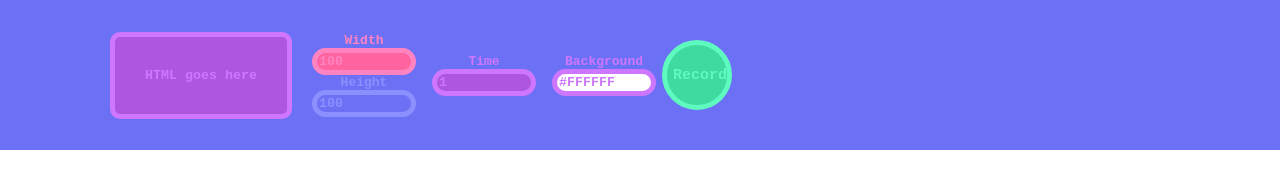
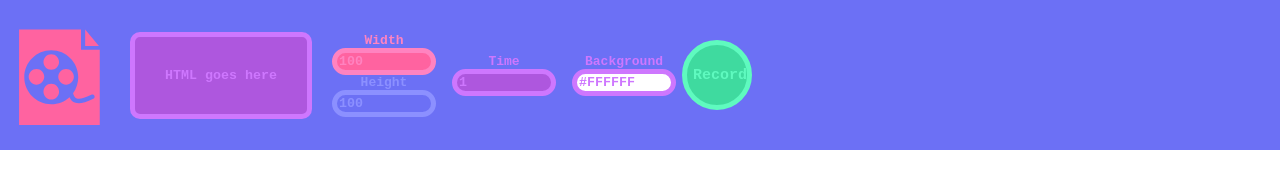
Before and after one commit to ZyberDev/element2webm, a plain HTML site: page index.html in a window 1280 px wide. Drawn offline with Linux system fonts and the light colour scheme.

Commit message:
Added icon/favicon and changed tab title to Element2WEBM

```diff
--- a/index.html
+++ b/index.html
@@ -1,13 +1,14 @@
 <!DOCTYPE html>
 <html lang="en">
     <head>
-        <title>Element Recorder</title>
+        <title>Element2WEBM</title>
         <link rel="stylesheet" href="styles.css">
+        <link rel="icon" type="image/svg" href="logo.svg" />
     </head>
     <body>
         <nav class="navbar">
             <div class="navbar__container">
-                <svg class="icon" width="100px" height="100px"></svg>
+                <img class="icon" width="100px" height="100px" src="logo.svg">
                 <input class="htmldata" value="HTML goes here">
                 <div style="display: inline-grid; padding: 10px; width: 100px;">
                     <tex class="widthlabel">Width</tex>
--- a/styles.css
+++ b/styles.css
@@ -7,6 +7,9 @@ body {
         display: flex;
         background-color: #6C70F5;
         align-items: center;
+        .icon {
+            margin: 10px;
+        }
         .htmldata {
             height: 50%;
             background-color: #AE57DE;
```
Also changed, not shown: logo.svg (added).
